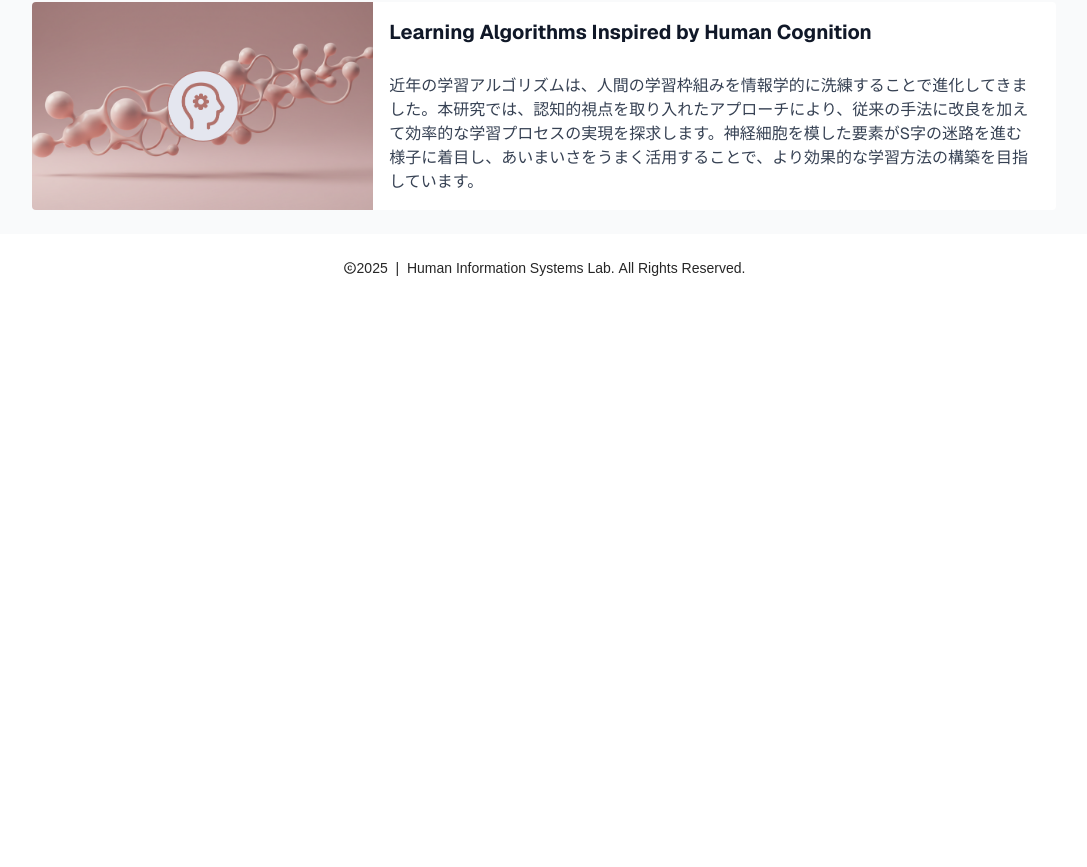
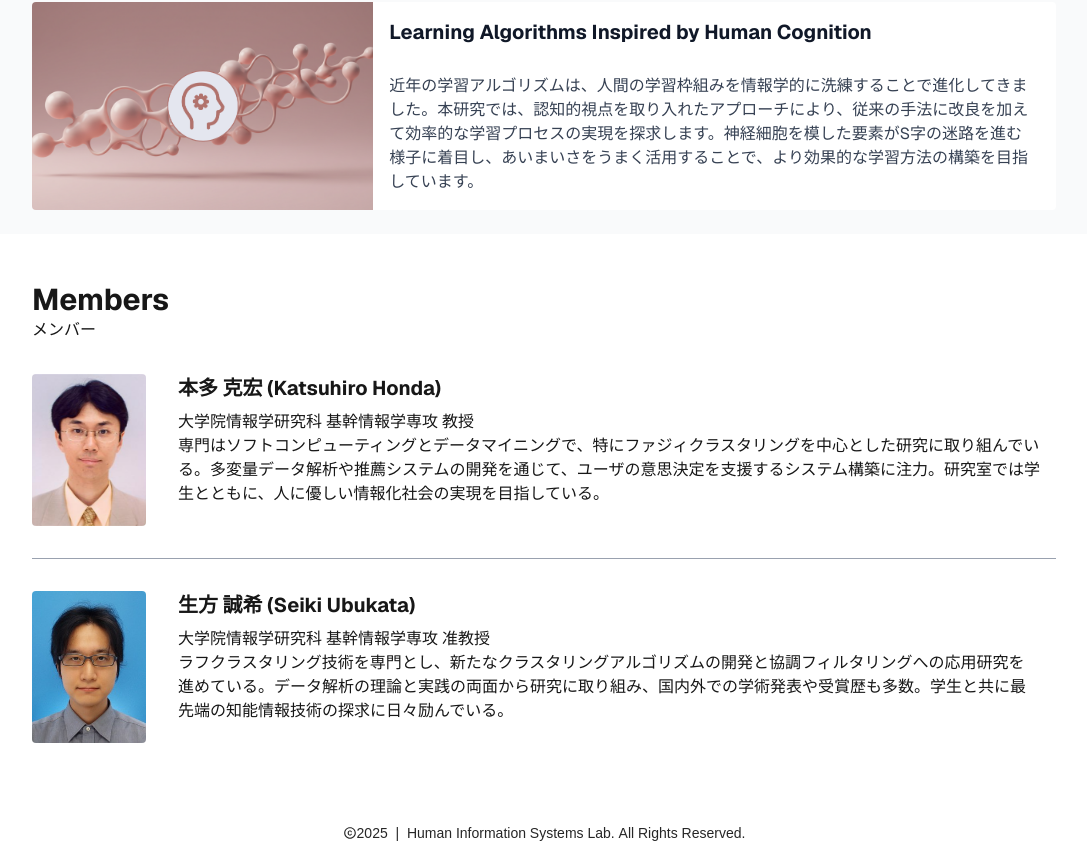
Before and after one commit to Ryoga-88/7-blog, a Next.js app: page / in a window 1280 px wide. Shown: the part 1848-2715 px from the top of the page, without its empty margins (96-1183 px from the left). Before the commit the page ends 2150 px from the top, so only its background shows below. Built offline with nearby package versions, Linux system fonts and the light colour scheme; what markdown-it-external-link would draw is missing.

Commit message:
md メンバー紹介ページの追加

```diff
--- a/app/page.tsx
+++ b/app/page.tsx
@@ -4,6 +4,7 @@ import { getProjectCards } from "../lib/cardcontents";
 import Footer from "@/components/footer";
 import Hero from "@/components/hero";
 import Card from "@/components/card";
+import Image from "next/image";
 
 export default async function Home() {
   const contents = await getSortedContents();
@@ -26,13 +27,11 @@ export default async function Home() {
               {title && <h1 className="text-3xl font-bold">{title}</h1>}
               {subtitle && <h1 className="text-md mb-8">{subtitle}</h1>}
 
-              {/* mdファイルの内容を表示 */}
               <div
                 className="font-medium prose prose-img:mx-auto prose-img:max-w-full prose-img:rounded-md prose-img:shadow-sm prose-img:mb-8 prose-strong:text-black max-w-none"
                 dangerouslySetInnerHTML={{ __html: html }}
               />
 
-              {/* titleがProjectの場合のみ、カードを追加表示 */}
               {title === "Project" && (
                 <div className="grid grid-cols-1 gap-2">
                   {projectCards.map((card, cardIndex) => (
@@ -46,6 +45,55 @@ export default async function Home() {
                   ))}
                 </div>
               )}
+
+              {title === "Members" && (
+                <div className="w-full">
+                  <div className="flex md:flex-row flex-col justify-center pb-8 items-center md:justify-start md:items-start md:pr-4 ">
+                    <div className="md:w-full max-w-[114px]">
+                      <Image
+                        src="/img/KatsuhiroHonda.jpg"
+                        alt="human"
+                        width={114}
+                        height={152}
+                        className="object-cover aspect-4/3  min-w-[114px] min-h-[152px] rounded-sm"
+                      />
+                    </div>
+                    <div>
+                      <div className="text-base text-left dark:text-white mt-6 md:mt-0 md:ml-8">
+                        <div className="text-xl font-bold mb-2">
+                          本多 克宏 (Katsuhiro Honda)
+                        </div>
+                        <div>
+                          大学院情報学研究科 基幹情報学専攻 教授<br></br>
+                          専門はソフトコンピューティングとデータマイニングで、特にファジィクラスタリングを中心とした研究に取り組んでいる。多変量データ解析や推薦システムの開発を通じて、ユーザの意思決定を支援するシステム構築に注力。研究室では学生とともに、人に優しい情報化社会の実現を目指している。
+                        </div>
+                      </div>
+                    </div>
+                  </div>
+                  <div className="flex md:flex-row flex-col justify-center py-8 items-center md:justify-start md:items-start md:pr-4 border-t-1 border-gray-400">
+                    <div className="md:w-full max-w-[114px]">
+                      <Image
+                        src="/img/SeikiUbukata.jpg"
+                        alt="human"
+                        width={114}
+                        height={152}
+                        className="object-cover aspect-4/3  min-w-[114px] min-h-[152px] rounded-sm"
+                      />
+                    </div>
+                    <div>
+                      <div className="text-base text-left dark:text-white mt-6 md:mt-0 md:ml-8">
+                        <div className="text-xl font-bold mb-2">
+                          生方 誠希 (Seiki Ubukata)
+                        </div>
+                        <div>
+                          大学院情報学研究科 基幹情報学専攻 准教授<br></br>
+                          ラフクラスタリング技術を専門とし、新たなクラスタリングアルゴリズムの開発と協調フィルタリングへの応用研究を進めている。データ解析の理論と実践の両面から研究に取り組み、国内外での学術発表や受賞歴も多数。学生と共に最先端の知能情報技術の探求に日々励んでいる。
+                        </div>
+                      </div>
+                    </div>
+                  </div>
+                </div>
+              )}
             </div>
           </section>
         ))}
--- a/components/header.tsx
+++ b/components/header.tsx
@@ -16,7 +16,7 @@ export default function Header({ navItems = [] }: HeaderProps) {
   return (
     <>
       <div className="w-full sticky top-0 z-50 bg-white py-2">
-        <div className="flex items-center justify-between mx-8 md:mx-24 flex-wrap">
+        <div className="flex items-center justify-between mx-4 md:mx-24 flex-wrap">
           <Logo />
           <Nav items={navItems} />
         </div>
--- /dev/null
+++ b/contents/3-members.md
@@ -0,0 +1,4 @@
+---
+title: "Members"
+subtitle: "メンバー"
+---
```
Also changed, not shown: components/nav.tsx (+16 -16 lines), public/img/KatsuhiroHonda.jpg (added), public/img/SeikiUbukata.jpg (added).
